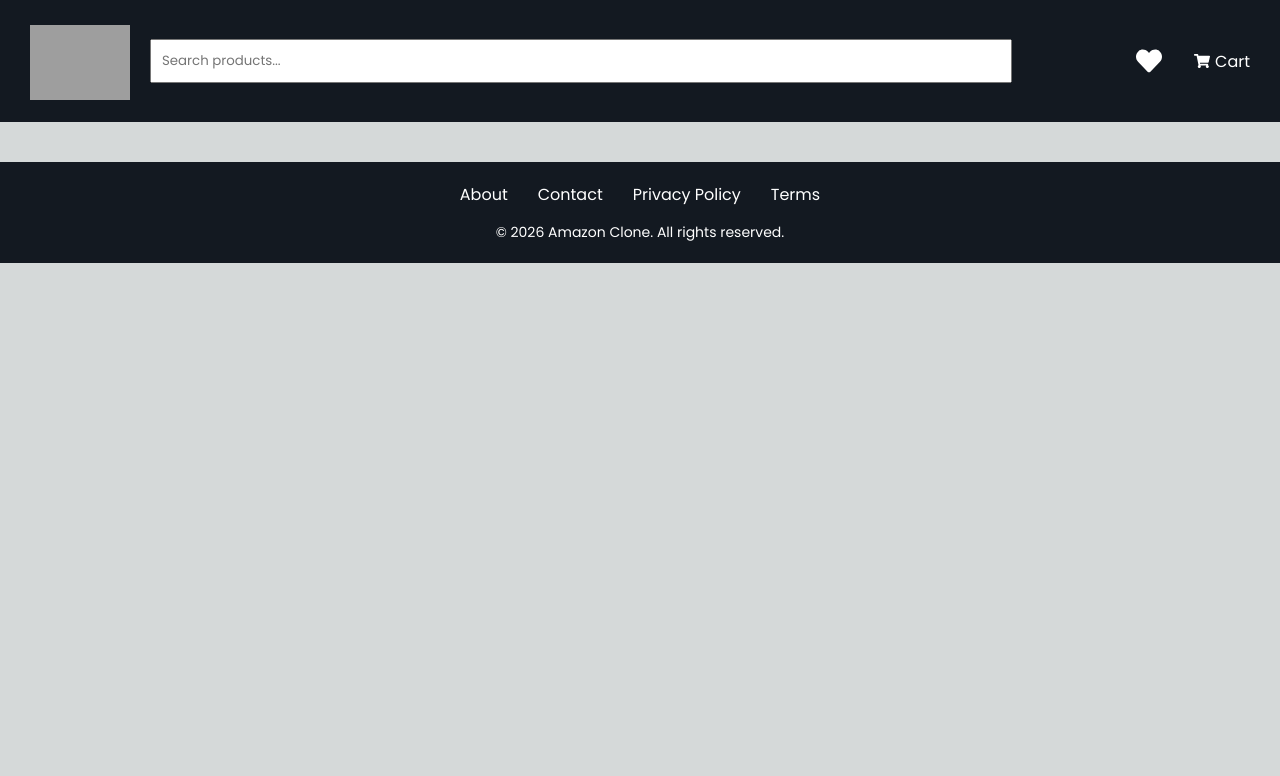
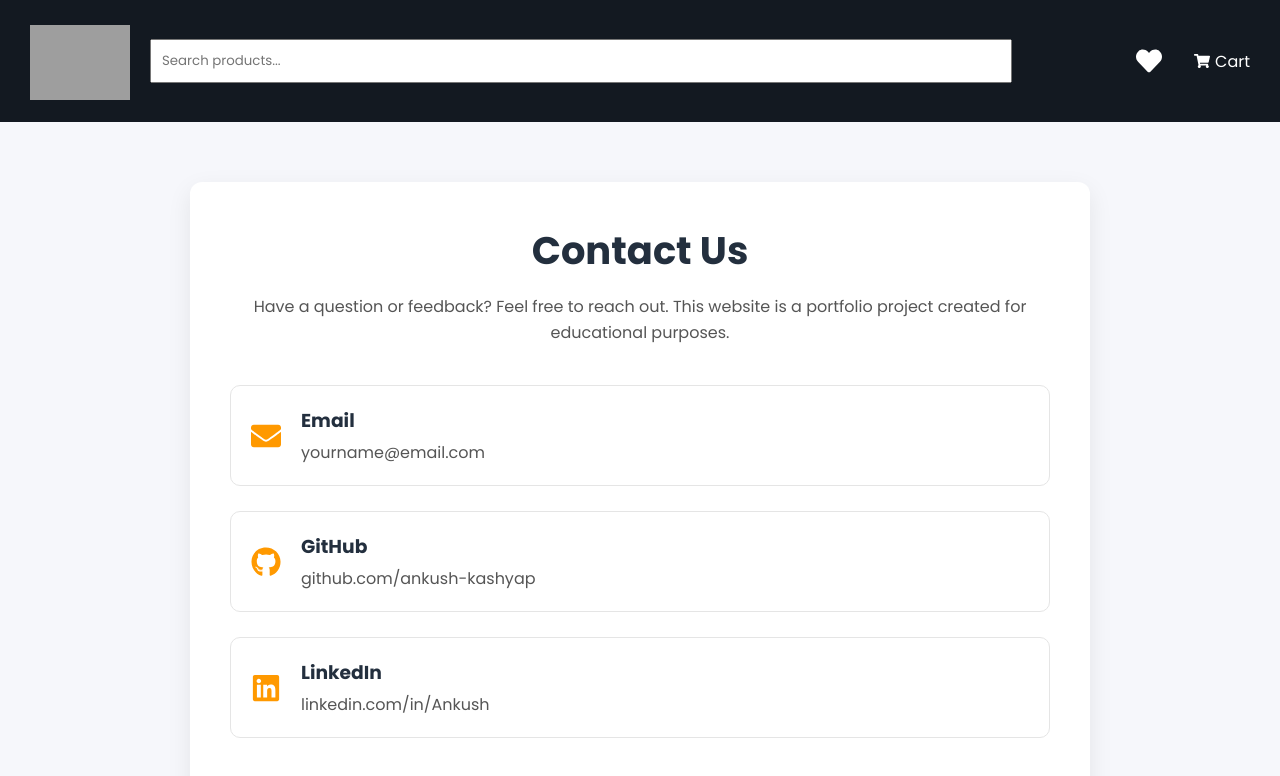
Before and after one commit to ankush-kashyap/ecommere-app, a React (Vite) app: page /contact in a window 1280 px wide. Shown: the top 776 px of the page. Built offline with nearby package versions, Linux system fonts and the light colour scheme; grey boxes are pictures that could not be loaded.

Commit message:
adding contact and updating app.jsx

```diff
--- a/src/App.jsx
+++ b/src/App.jsx
@@ -15,6 +15,7 @@ import runningShoe from "./assets/running-shoe.jpg";
 import shirt from "./assets/shirt.jpg";
 import tShirt from "./assets/t-shirt.jpg";
 import products from "/public/products.json";
+import Contact from "./pages/Contact";
 
 function App() {
 
@@ -198,6 +199,9 @@ function App() {
           }
         />
 
+
+      <Route path="/contact" element={<Contact />} />
+
       </Routes>
 
       {showCart && (
@@ -211,6 +215,7 @@ function App() {
       )}
 
       <Footer />
+
     </>
   );
 }
--- /dev/null
+++ b/src/components/About.jsx
@@ -0,0 +1,27 @@
+function About() {
+  return (
+    <div className="page">
+      <h1>About Us</h1>
+
+      <p>
+        This is a demo e-commerce application built for learning and portfolio
+        purposes.
+      </p>
+
+      <h3>Technologies Used</h3>
+
+      <ul>
+        <li>React</li>
+        <li>React Router</li>
+        <li>Firebase Authentication</li>
+        <li>Local Storage</li>
+      </ul>
+
+      <p>
+        No real products are sold through this website.
+      </p>
+    </div>
+  );
+}
+
+export default About;
--- a/src/components/footer.jsx
+++ b/src/components/footer.jsx
@@ -1,11 +1,13 @@
 import "./Footer.css";
+import About from "./About";
+import { Link } from "react-router-dom";
 
 function Footer() {
   return (
     <footer className="footer">
       <div className="footer-links">
-        <a href="/">About</a>
-        <a href="/">Contact</a>
+        <a href="./aboutus">About</a>
+        <Link to="/contact">Contact Us</Link>
         <a href="/">Privacy Policy</a>
         <a href="/">Terms</a>
       </div>
--- /dev/null
+++ b/src/pages/Contact.css
@@ -0,0 +1,98 @@
+.contact-page {
+  min-height: 100vh;
+  background: #f6f7fb;
+  padding: 60px 20px;
+}
+
+.contact-container {
+  max-width: 900px;
+  margin: auto;
+  background: #fff;
+  padding: 40px;
+  border-radius: 12px;
+  box-shadow: 0 8px 25px rgba(0,0,0,.08);
+}
+
+.contact-container h1 {
+  text-align: center;
+  font-size: 2.4rem;
+  margin-bottom: 15px;
+  color: #232f3e;
+}
+
+.contact-description {
+  text-align: center;
+  color: #555;
+  margin-bottom: 40px;
+  line-height: 1.6;
+}
+
+.contact-card {
+  display: flex;
+  flex-direction: column;
+  gap: 25px;
+}
+
+.contact-item {
+  display: flex;
+  align-items: center;
+  gap: 20px;
+  padding: 20px;
+  border: 1px solid #e5e5e5;
+  border-radius: 10px;
+  transition: .3s;
+}
+
+.contact-item:hover {
+  transform: translateY(-3px);
+  box-shadow: 0 6px 15px rgba(0,0,0,.08);
+}
+
+.contact-icon {
+  font-size: 30px;
+  color: #ff9900;
+}
+
+.contact-item h3 {
+  margin-bottom: 5px;
+  color: #232f3e;
+}
+
+.contact-item p,
+.contact-item a {
+  color: #555;
+  text-decoration: none;
+  word-break: break-word;
+}
+
+.contact-item a:hover {
+  color: #ff9900;
+}
+
+.contact-note {
+  margin-top: 40px;
+  padding: 18px;
+  background: #fff7e6;
+  border-left: 5px solid #ff9900;
+  border-radius: 8px;
+  color: #555;
+}
+
+@media (max-width: 768px) {
+  .contact-container {
+    padding: 25px;
+  }
+
+  .contact-container h1 {
+    font-size: 2rem;
+  }
+
+  .contact-item {
+    flex-direction: column;
+    text-align: center;
+  }
+
+  .contact-icon {
+    font-size: 35px;
+  }
+}
--- /dev/null
+++ b/src/pages/Contact.jsx
@@ -0,0 +1,64 @@
+import "./Contact.css";
+import { FaEnvelope, FaGithub, FaLinkedin } from "react-icons/fa";
+
+function Contact() {
+  return (
+    <div className="contact-page">
+      <div className="contact-container">
+        <h1>Contact Us</h1>
+
+        <p className="contact-description">
+          Have a question or feedback? Feel free to reach out.
+          This website is a portfolio project created for educational purposes.
+        </p>
+
+        <div className="contact-card">
+          <div className="contact-item">
+            <FaEnvelope className="contact-icon" />
+            <div>
+              <h3>Email</h3>
+              <p>yourname@email.com</p>
+            </div>
+          </div>
+
+          <div className="contact-item">
+            <FaGithub className="contact-icon" />
+            <div>
+              <h3>GitHub</h3>
+              <a
+                href="https://github.com/ankush-kashyap"
+                target="_blank"
+                rel="noreferrer"
+              >
+                github.com/ankush-kashyap
+              </a>
+            </div>
+          </div>
+
+          <div className="contact-item">
+            <FaLinkedin className="contact-icon" />
+            <div>
+              <h3>LinkedIn</h3>
+              <a
+                href="https://linkedin.com/in/ankush-kashyap-dev"
+                target="_blank"
+                rel="noreferrer"
+              >
+                linkedin.com/in/Ankush
+              </a>
+            </div>
+          </div>
+        </div>
+
+        <div className="contact-note">
+          <p>
+            ⚠️ This is a demo e-commerce website built with React for portfolio
+            purposes. No orders are processed through this site.
+          </p>
+        </div>
+      </div>
+    </div>
+  );
+}
+
+export default Contact;
```
Lines whose indentation alone changed are shown as unchanged.
